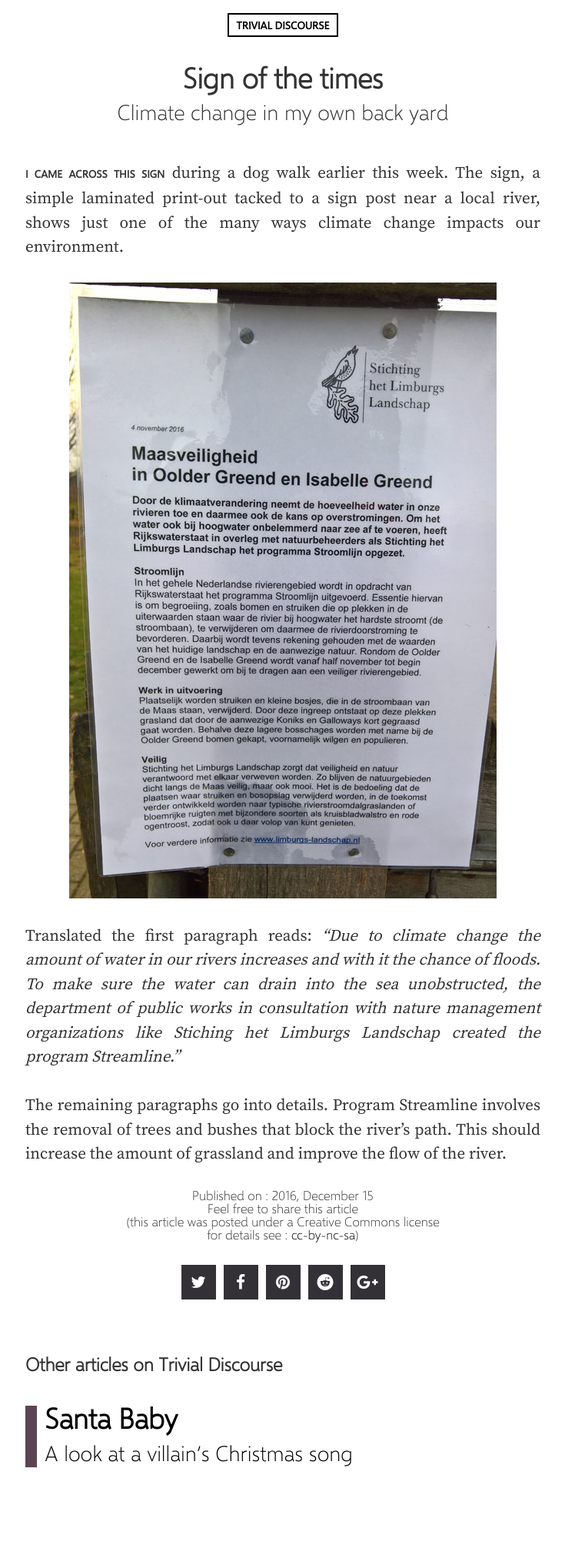
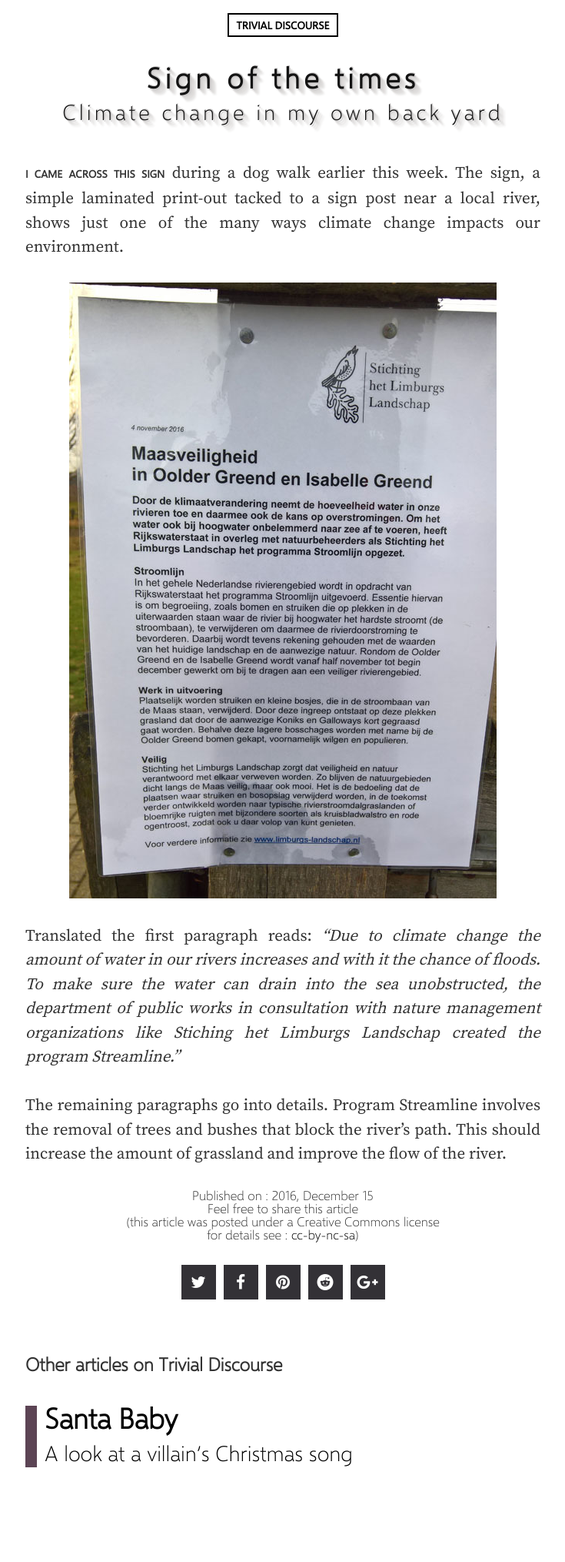
Before and after one commit to PieterHeijman/PieterHeijman.github.io, a Jekyll site: the page built from _posts/2016-12-15-sign-of-the-times.html, in a window 1280 px wide. Shown: the whole page at 77% size, without its empty margins (272-1007 px from the left). Built offline with Jekyll 4.4.1, drawn with Linux system fonts in a browser that asks for light colours.

Commit message:
Shadow to title

```diff
--- a/_sass/_base.scss
+++ b/_sass/_base.scss
@@ -93,6 +93,15 @@ h1, .h1 {
 
 article h1.title, article h2.title {
   text-align: center;
+  color: #131313;
+    letter-spacing: .15em;
+    text-shadow:
+      1px -1px 0 #c6c4c4,
+      2px 2px 1px #cfcdcd,
+      4px 4px 2px #d8d6d5,
+      6px 6px 2px #dfdddc,
+      8px 8px 3px #e4e3e2;
+
 }
 
 h2, .h2, h2.title {
```
